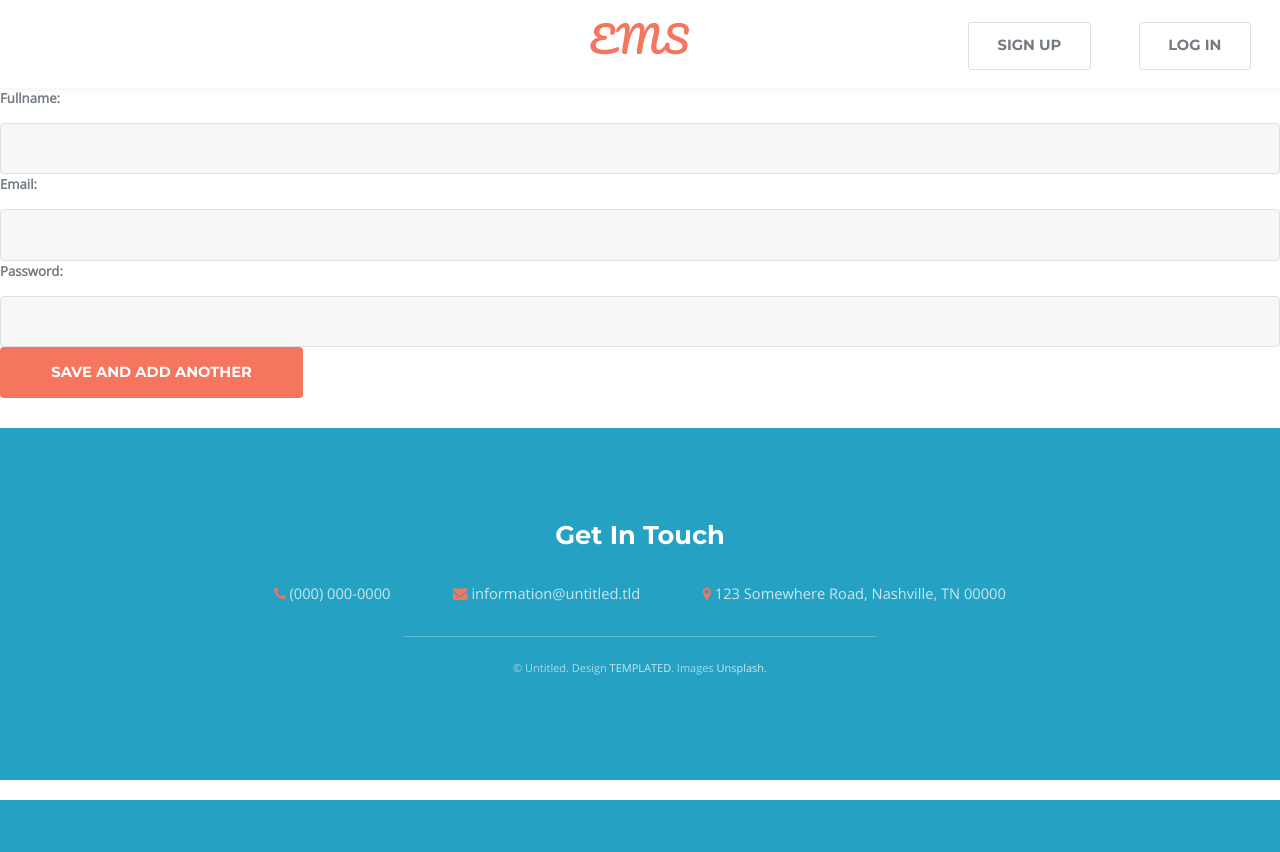
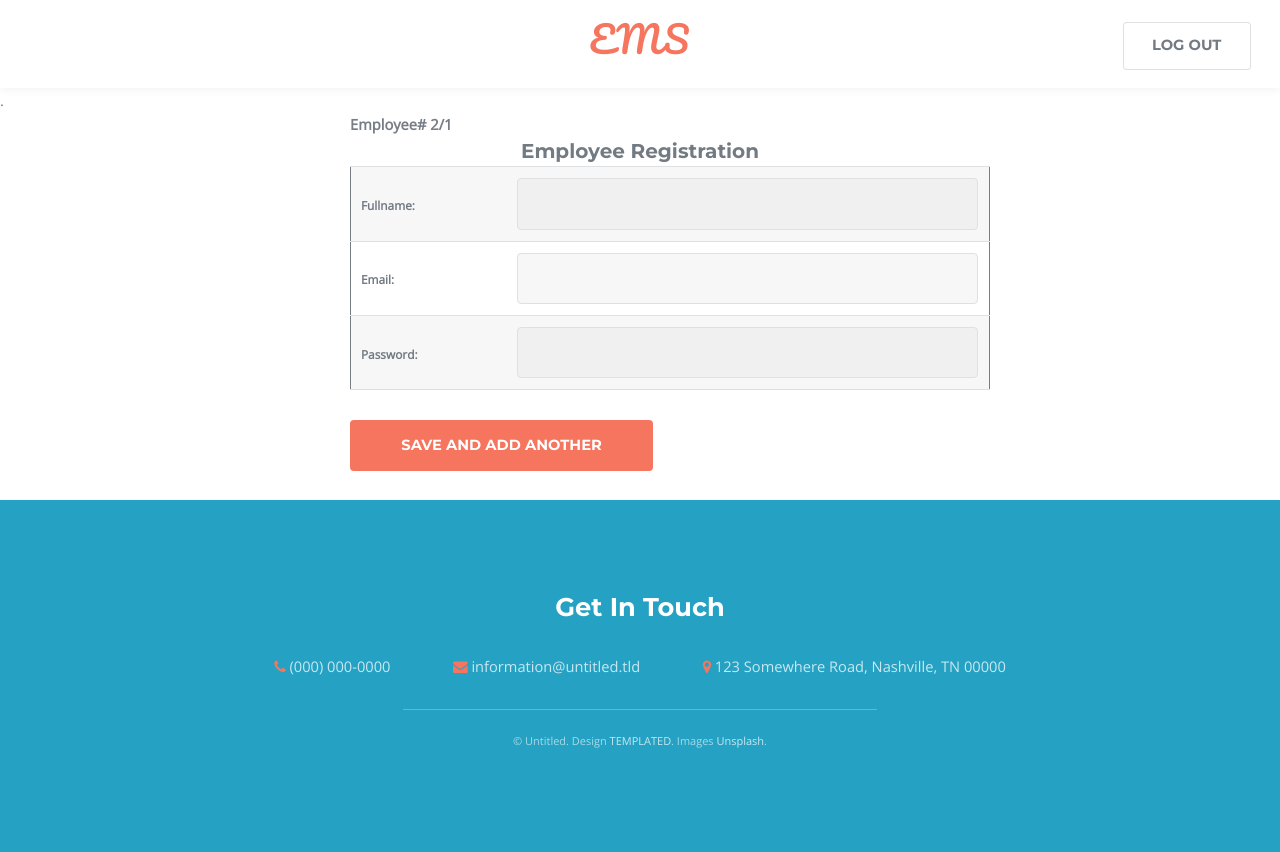
Before and after one commit to sulamanijaz/employee_management, a Django app: page /add_user/ in a window 1280 px wide. Before the commit the page ends 800 px from the top, so only its background shows below. Run offline with Django 3.2, Linux system fonts and the light colour scheme; a user stored in the database is signed in; tables that the repository leaves empty hold one stand-in row (values such as "Sample post"); some libraries are stand-ins or nearby versions.

Commit message:
this is some ne changes

```diff
--- a/employee_management/emp_manage_app/models.py
+++ b/employee_management/emp_manage_app/models.py
@@ -22,7 +22,7 @@
         return user
 
     def create_user(self, email, password=None, **extra_fields):
-        extra_fields.setdefault('is_active', True)
+        extra_fields.setdefault('is_superuser', False)
         return self._create_user(email, password, **extra_fields)
 
     def create_superuser(self, email, password, **extra_fields):
--- a/employee_management/emp_manage_app/templates/employee/addsubuser.html
+++ b/employee_management/emp_manage_app/templates/employee/addsubuser.html
@@ -12,6 +12,14 @@
 	{% block head %}
 {{ wizard.form.media }}
 <style>
+
+
+
+.errorlist{
+    font-weight: bold;
+    color: orangered;
+}
+
 
 #banner {
     padding: 0 0 0 0 !important;
@@ -31,12 +39,9 @@
 
 		<!-- Header -->
 			<header id="header">
-				<a href="index.html" class="logo">EMS</a>
+				<a href="{% url 'user_home' %}" class="logo">EMS</a>
 				<nav class="right">
-					<a href="{% url 'login_user' %}" class="button alt">Log in</a>
-				</nav>
-                <nav class="right" style="margin-right: 160px;">
-					<a href="{% url 'signup_user' %}" class="button alt">Sign Up</a>
+					<a href="{% url 'logout_user' %}" class="button alt">Log out</a>
 				</nav>
 			</header>
 
@@ -52,14 +57,22 @@
 				</ul>
 			</nav>
 
+            <div class="alert alert-success" >
+                      {{ msg }}.
+             </div>
+            <span style="margin-left:350px; font-weight: bold;">Employee# {{ count }}/{{ t_emp }}</span>
+        <h2 style="text-align: center; width: 100%; margin: 0 0 0 ; font-size: 20px;">Employee Registration</h2>
 		<!-- Banner -->
 			<section id="">
 				<div class="content">
 
                     <form action="" method="post">{% csrf_token %}
+                        <table  style="width: 50%;border: 1px solid; margin-left: 350px;">
+                            {{ form.as_table }}
 
-                        {{ form.as_table }}
-                        <input type="submit" value="save and add another">
+                         </table>
+                        <input type="submit" style="margin-left: 350px;" value="save and add another">
+
                     </form>
 
 
--- a/employee_management/emp_manage_app/urls.py
+++ b/employee_management/emp_manage_app/urls.py
@@ -11,6 +11,7 @@
     url(r'^home/$', views.user_home, name='user_home'),
     url(r'^logout/$', views.user_logout, name='logout_user'),
     url(r'^add_user/$', views.add_sub_user, name='add_sub_user'),
+    url(r'^add_user/(?P<msg>[\w\-]+)/$', views.add_sub_user),
     url(r'^signup/$', ContactWizard.as_view([signupform1, signupform2]), name='signup_user'),
 
     # ex: /polls/5/
--- a/employee_management/emp_manage_app/views.py
+++ b/employee_management/emp_manage_app/views.py
@@ -63,9 +63,11 @@
 
     user_object=User.objects.filter(parent_user=request.user.id)
     user_count = user_object.count()
+    count = user_count + 1
     total_emp_to_add = int(request.user.no_of_employees)-int(user_count)
+
     return render_to_response('employee/home.html', {
-        'request': request,'emp_to_add':total_emp_to_add ,'form': userform,
+        'request': request,'emp_to_add':total_emp_to_add ,'count':count ,'form': userform,
     }, RequestContext(request, {}))
 
 
@@ -99,20 +101,36 @@
         return redirect('/home/')
 
 @login_required
-def add_sub_user(request):
+def add_sub_user(request, msg=None):
+
+    user_object = User.objects.filter(parent_user=request.user.id)
+    user_count = user_object.count()
+    count = user_count + 1
+    total_emp_to_add = int(request.user.no_of_employees) - int(user_count)
+    t_emp = int(request.user.no_of_employees)
+    msgs=''
+    if msg:
+        msgs = msg
     if request.method == 'GET':
         return render_to_response('employee/addsubuser.html', {
-            'request': request, 'form': addsubuser,
+            'request': request, 'form': addsubuser,'count':count,
+            't_emp':t_emp,'msg':msgs
         }, RequestContext(request, {}))
-
 
     elif request.method == 'POST':
         fullname = request.POST.get('fullname')
         email = request.POST.get('email')
         password = request.POST.get('password')
 
-        if fullname or email or password == '':
-            return render_to_response('employee/addsubuser.html', {
-                'request': request, 'form': addsubuser(request.POST),
+        if not addsubuser(request.POST).is_valid():
+                return render_to_response('employee/addsubuser.html', {
+                    'request': request, 'form': addsubuser(request.POST),'count':count,
+                    't_emp':t_emp
 
-            }, RequestContext(request, {}))
+                }, RequestContext(request, {}))
+        else:
+            User.objects.create_user(email, password, fullname=fullname,
+                                      no_of_employees=0, is_staff=True,
+                                      time_zone='india', parent_user = request.user.id,
+                                     )
+            return redirect('/add_user/')
```
Also changed, not shown: employee_management/emp_manage_app/templates/employee/home.html (+9 -8 lines).
